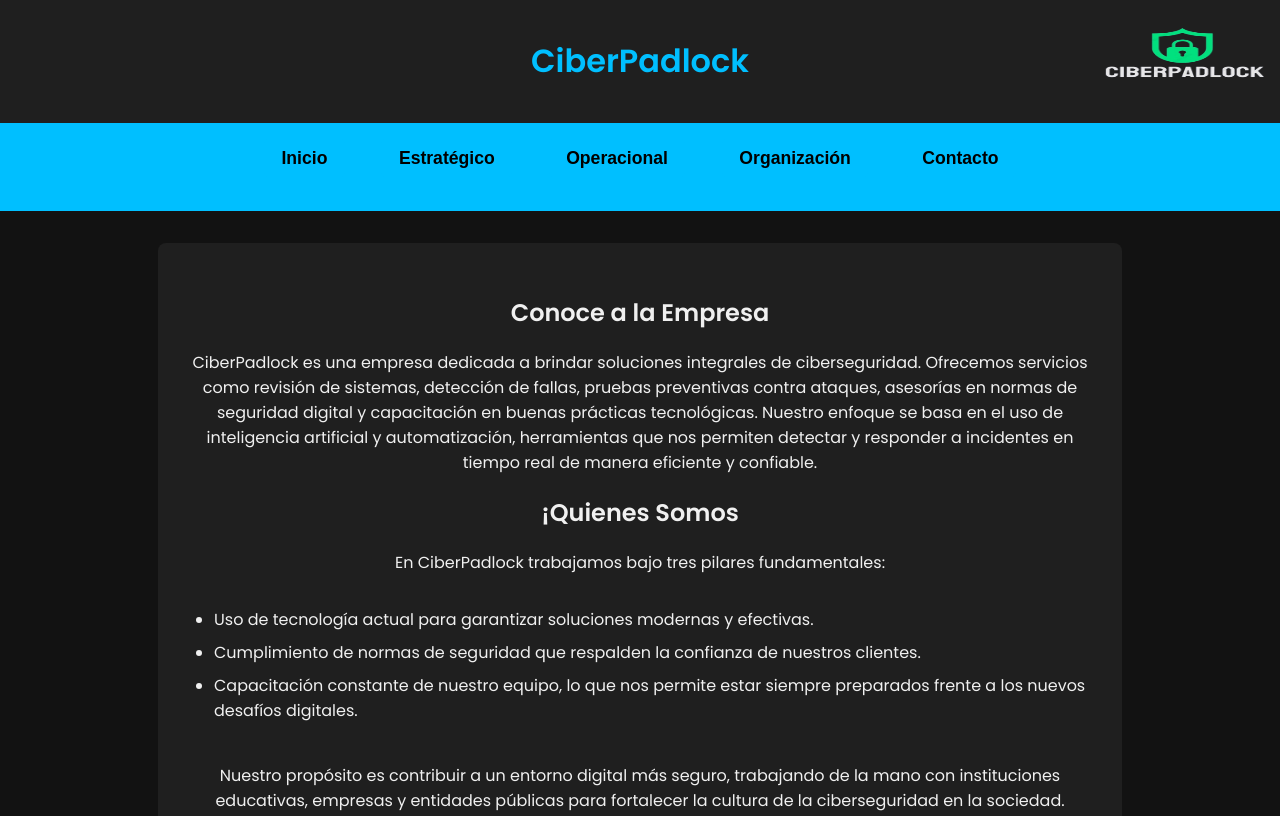
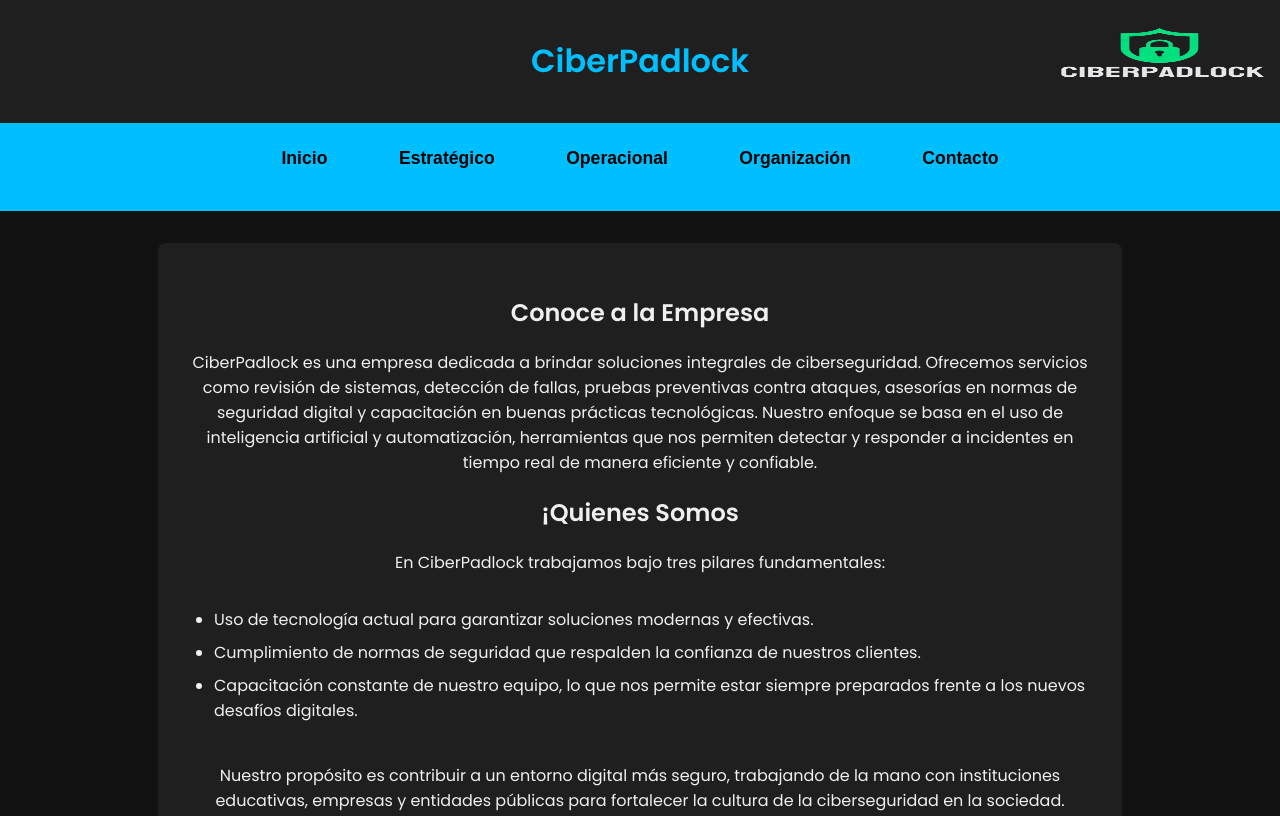
Before and after one commit to ciberpadlock/ciberpadlock3, a plain HTML site: page index.html in a window 1280 px wide. Shown: the top 816 px of the page. Drawn offline with Linux system fonts and the light colour scheme.

Commit message:
Update index.html

```diff
--- a/index.html
+++ b/index.html
@@ -309,7 +309,7 @@
 <body>
   <header>
     <h1>CiberPadlock</h1>
-    <img src="img/Logo.png" alt="Logo CiberPadlock" style="width:12.5%;"/>
+    <img src="img/Logo.png" alt="Logo CiberPadlock" style="width:16%;"/>
   </header>
 
   <nav>
```
